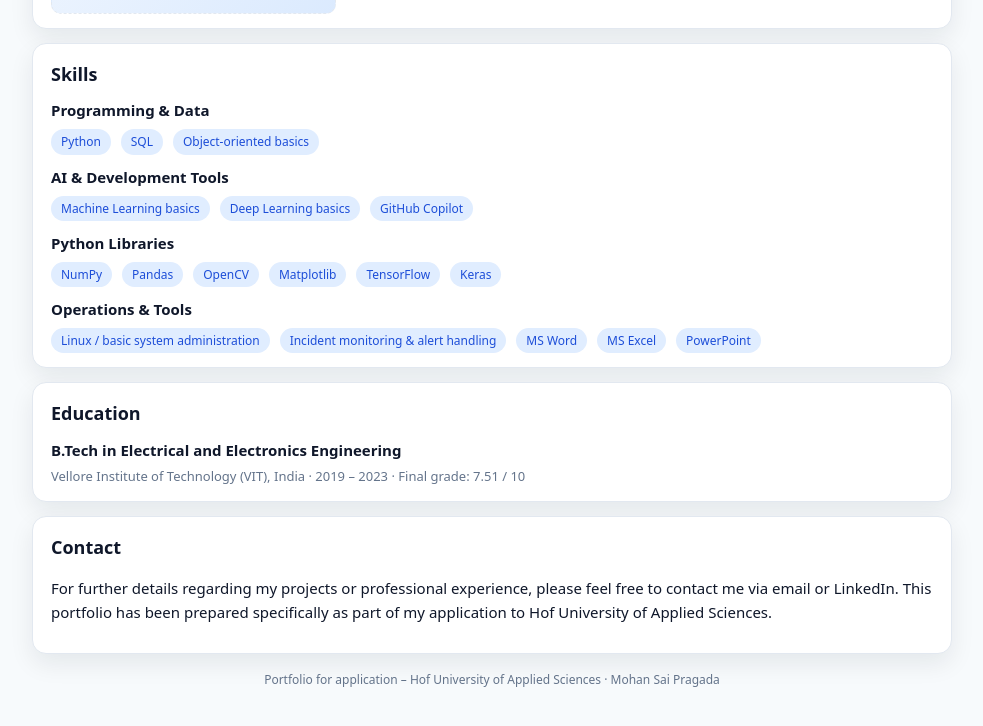
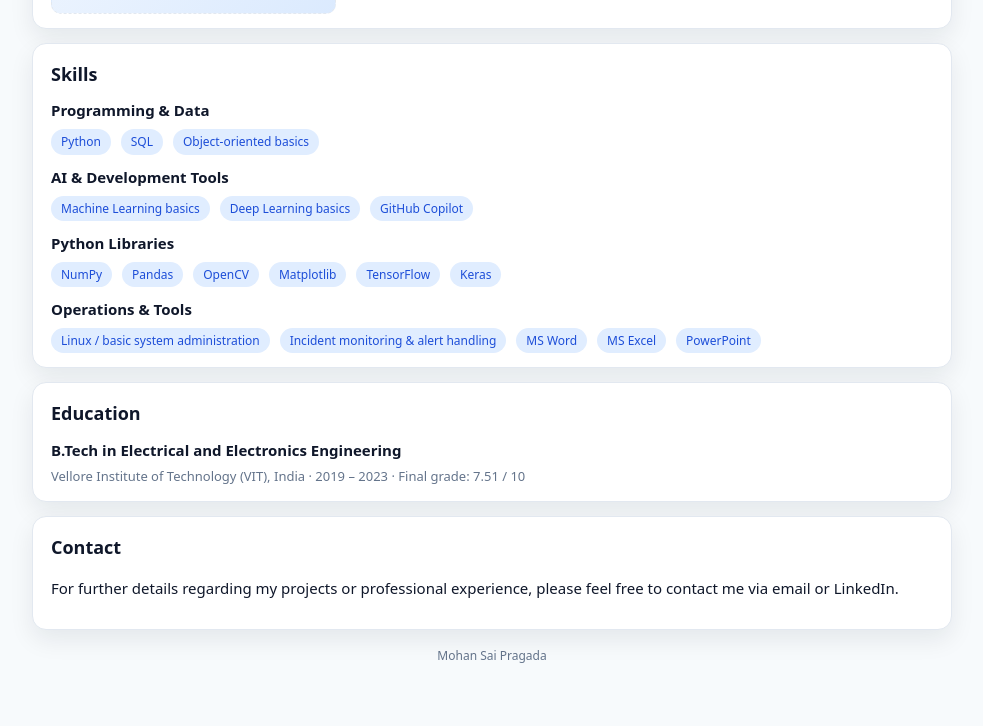
Before and after one commit to mohansaipragada/Portfolio, a plain HTML site: page index.html in a window 1280 px wide. Shown: the part 1476-2202 px from the top of the page, without its empty margins (148-1131 px from the left). Drawn offline with Linux system fonts and the light colour scheme.

Commit message:
Update index.html

```diff
--- a/index.html
+++ b/index.html
@@ -295,7 +295,7 @@
   <!-- Navbar -->
   <nav class="nav">
     <div class="nav-inner">
-      <div class="nav-left">Portfolio – Hof University Application</div>
+      <div class="nav-left">Portfolio</div>
       <div class="nav-links">
         <a href="#about">About</a>
         <a href="#experience">Experience</a>
@@ -454,12 +454,12 @@
       <h2>Contact</h2>
       <p>
         For further details regarding my projects or professional experience, please feel free to contact me via email
-        or LinkedIn. This portfolio has been prepared specifically as part of my application to Hof University of Applied Sciences.
+        or LinkedIn.
       </p>
     </section>
 
     <div class="footer">
-      Portfolio for application – Hof University of Applied Sciences · Mohan Sai Pragada
+     Mohan Sai Pragada
     </div>
   </main>
 
```
